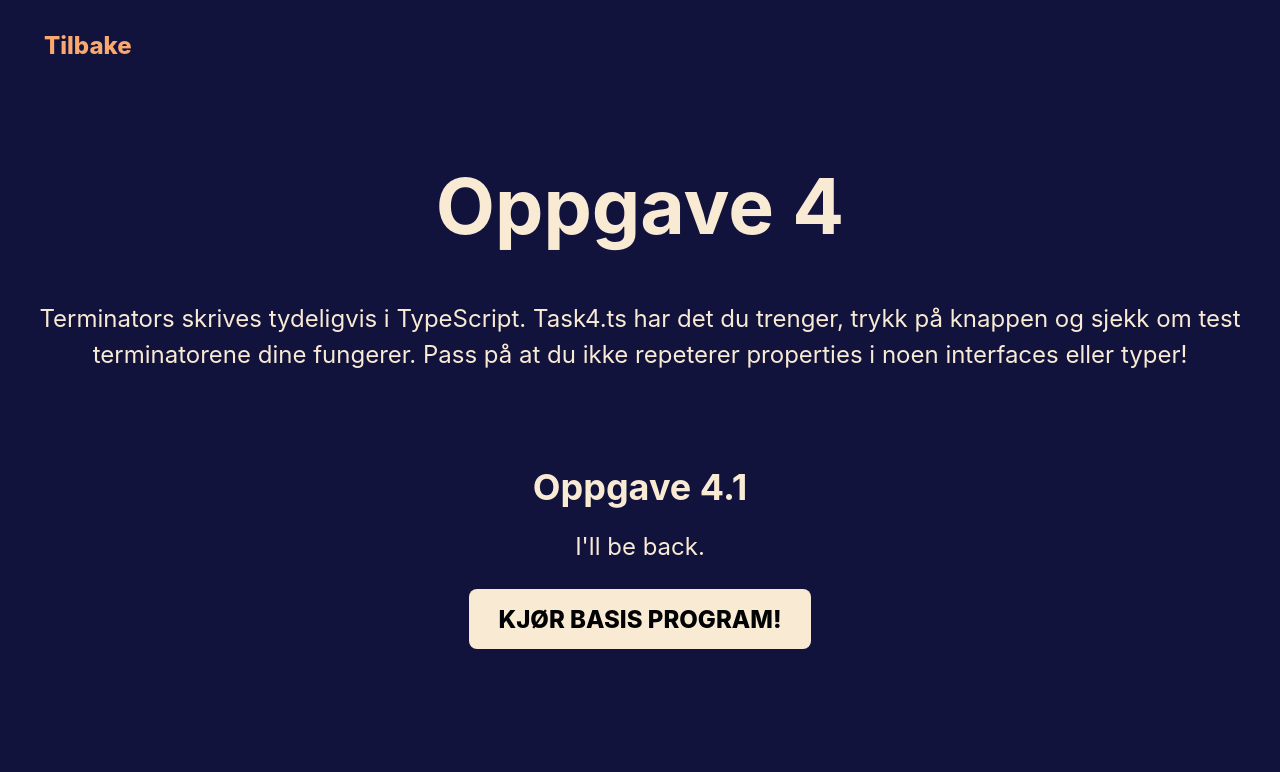
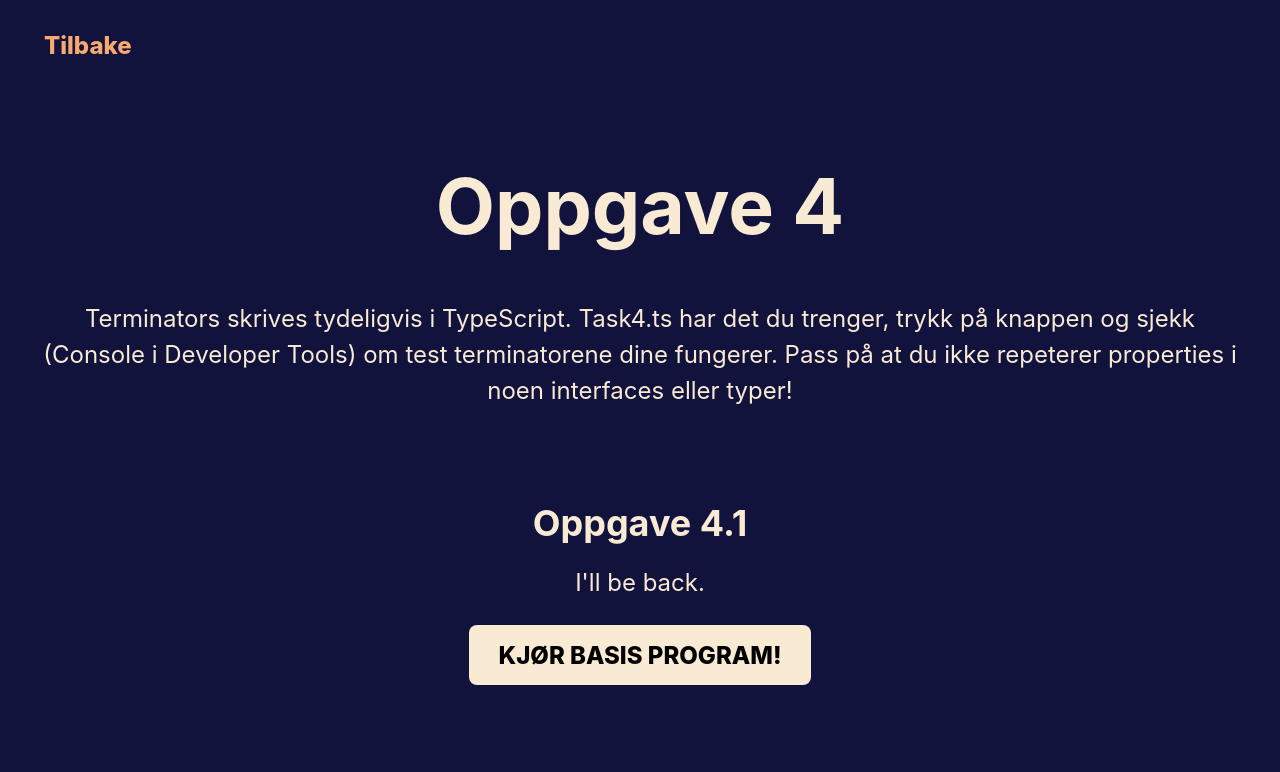
Before and after one commit to cbroko/viteTs, a website built with Vite: page src/tasks/task4/task4.html in a window 1280 px wide. Shown: the top 772 px of the page. Built offline with nearby package versions, Linux system fonts and the light colour scheme.

Commit message:
Added info about Console

```diff
--- a/src/tasks/task4/task4.html
+++ b/src/tasks/task4/task4.html
@@ -16,9 +16,9 @@
 				<h1>Oppgave 4</h1>
 				<p>
 					Terminators skrives tydeligvis i TypeScript. Task4.ts har det du
-					trenger, trykk på knappen og sjekk om test terminatorene dine
-					fungerer. Pass på at du ikke repeterer properties i noen interfaces
-					eller typer!
+					trenger, trykk på knappen og sjekk (Console i Developer Tools) om test
+					terminatorene dine fungerer. Pass på at du ikke repeterer properties i
+					noen interfaces eller typer!
 				</p>
 				<div class="card">
 					<h2>Oppgave 4.1</h2>
```
